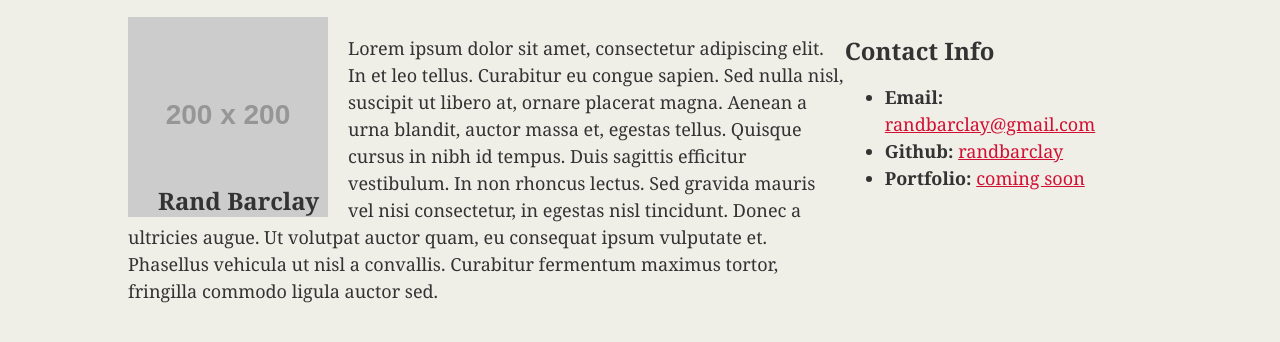
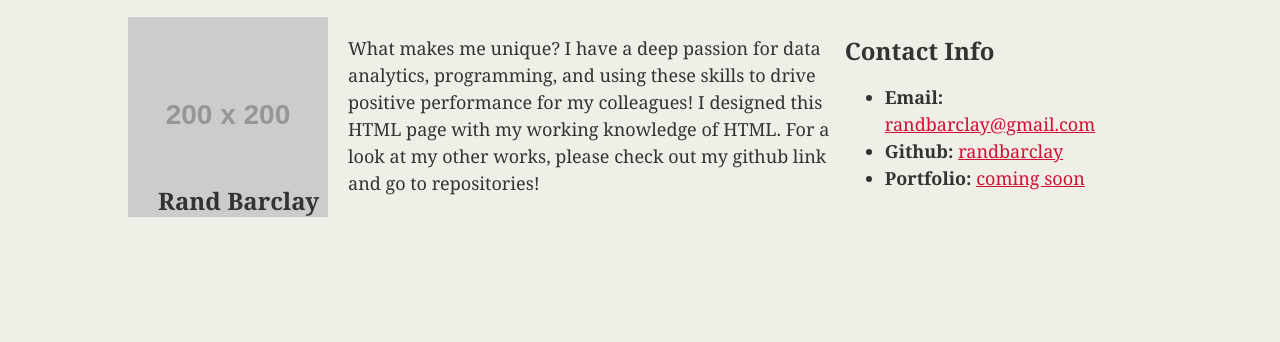
Before and after one commit to randbarclay/randbarclay.github.io, a plain HTML site: page index.html in a window 1280 px wide. Shown: the part 70-412 px from the top of the page. Drawn offline with Linux system fonts and the light colour scheme; placeholder pictures from the web are drawn by us.

Commit message:
Update index.html

```diff
--- a/index.html
+++ b/index.html
@@ -24,7 +24,7 @@
         <h2 id="bio-name">Rand Barclay</h2>
         <img id="bio-image" src="https://placehold.it/200x200" alt="Your Name">
       </section>
-      <p>Lorem ipsum dolor sit amet, consectetur adipiscing elit. In et leo tellus. Curabitur eu congue sapien. Sed nulla nisl, suscipit ut libero at, ornare placerat magna. Aenean a urna blandit, auctor massa et, egestas tellus. Quisque cursus in nibh id tempus. Duis sagittis efficitur vestibulum. In non rhoncus lectus. Sed gravida mauris vel nisi consectetur, in egestas nisl tincidunt. Donec a ultricies augue. Ut volutpat auctor quam, eu consequat ipsum vulputate et. Phasellus vehicula ut nisl a convallis. Curabitur fermentum maximus tortor, fringilla commodo ligula auctor sed.</a></p>
+      <p>What makes me unique? I have a deep passion for data analytics, programming, and using these skills to drive positive performance for my colleagues! I designed this HTML page with my working knowledge of HTML. For a look at my other works, please check out my github link and go to repositories!</a></p>
     </section>
 
     <aside id="contact-info">
```
